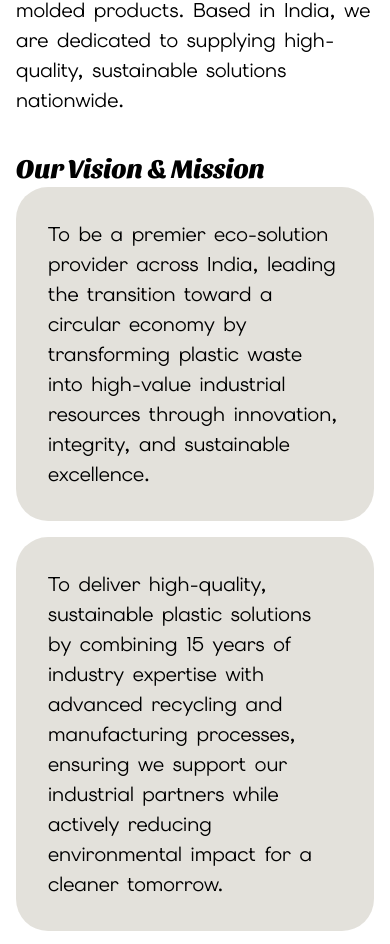
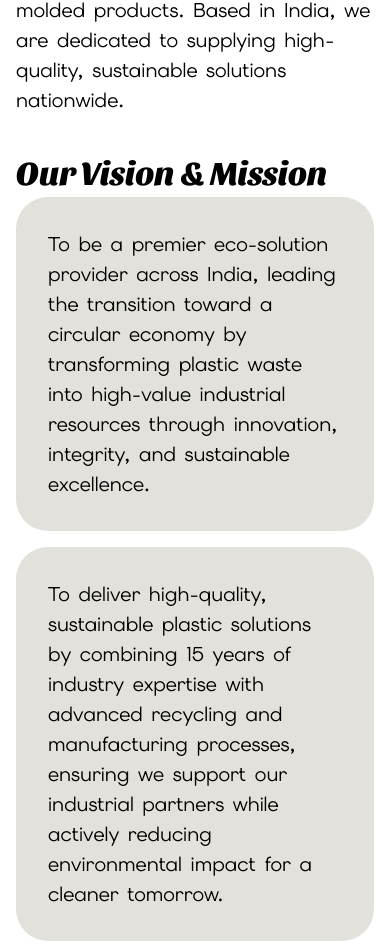
Before and after one commit to MuhammedSuhail10/cleanplanet, a Nuxt app: page / in a window 390 px wide. Shown: the part 1228-2172 px from the top of the page. Built offline with nearby package versions, Linux system fonts and the light colour scheme.

Commit message:
Add About and Vision components for Clean Planet Eco Solution
- Created `about.vue` to provide an overview of the company's mission in plastic recycling and manufacturing.
- Created `vision.vue` to outline the company's vision and mission, emphasizing sustainability and innovation in the industry.

```diff
--- a/app/components/home/vision.vue
+++ b/app/components/home/vision.vue
@@ -1,6 +1,6 @@
 <template>
     <div class="xl:px-[15em] lg:px-[5em] px-[1em] pb-[2em]">
-        <h2 class="font-[sansita] lg:text-[30pt] text-[20pt]">Our Vision & Mission</h2>
+        <h2 class="font-[sansita] lg:text-[30pt] text-[25pt]">Our Vision & Mission</h2>
         <div class="flex md:flex-row flex-col gap-[1em]">
             <div class="bg-[#C7C4B7]/50 md:w-[50%] rounded-[2em] flex justify-between p-[2em] gap-[1em]">
                 <p class="lg:text-[18pt] text-[15pt]">To be a premier eco-solution provider across India, leading the
```
